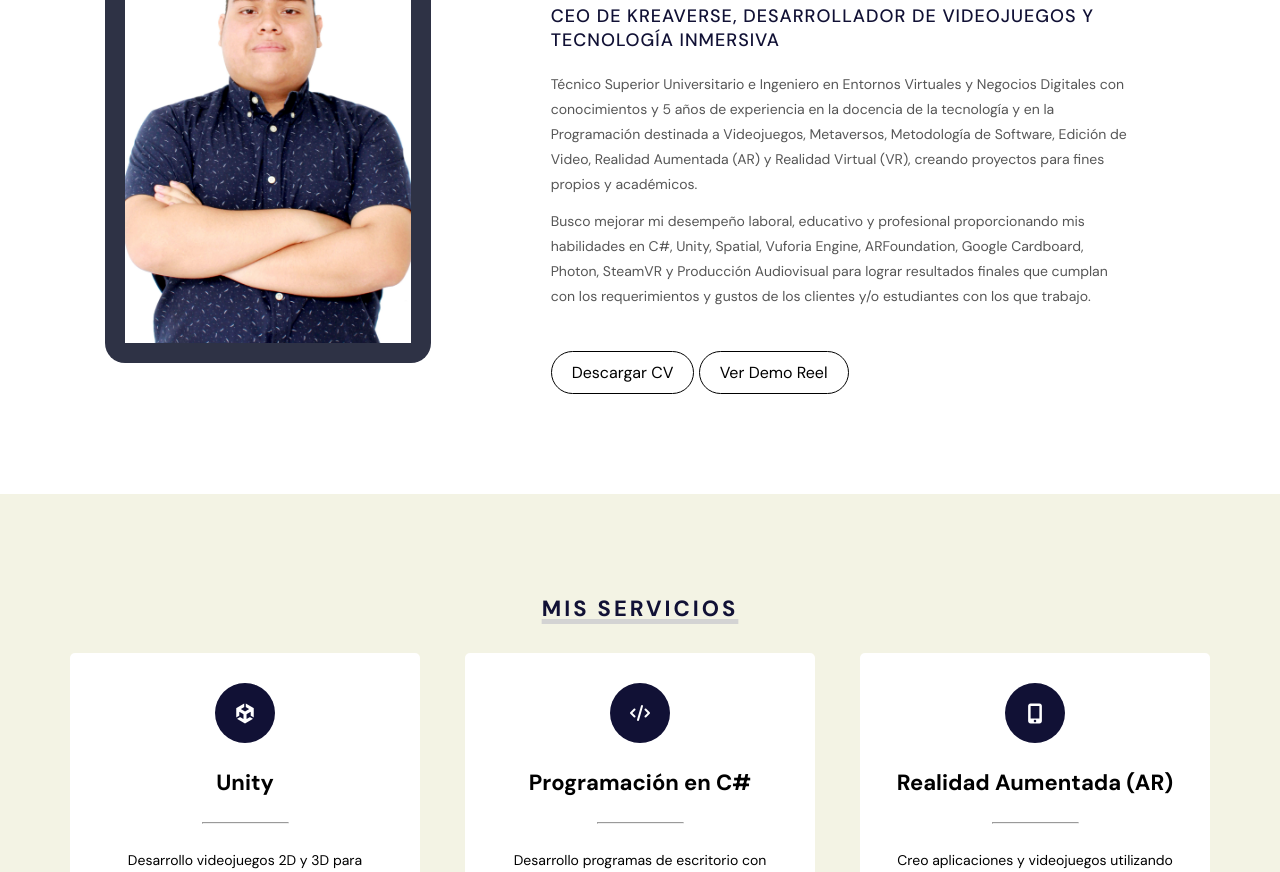
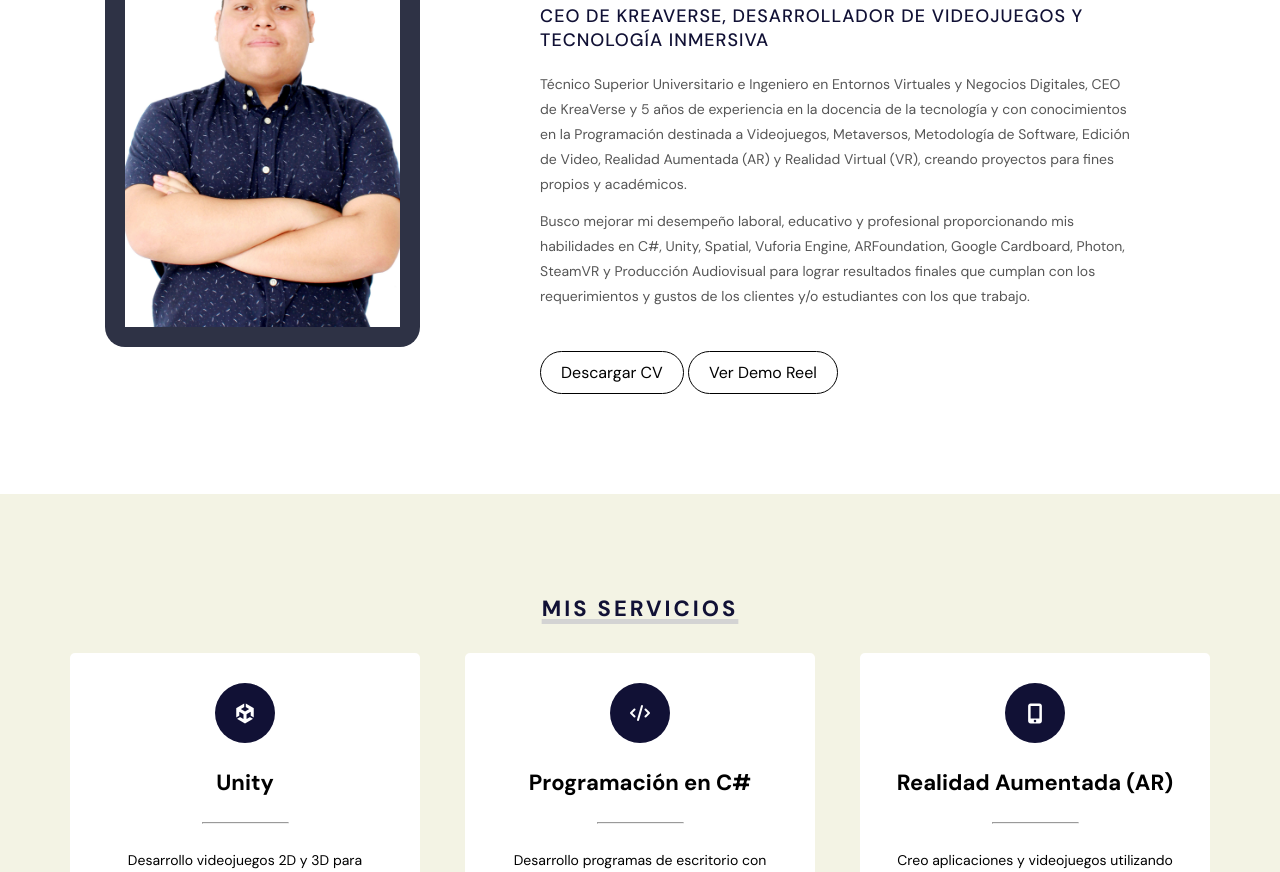
Before and after one commit to GasparValdez/PortafolioGasparValdez, a plain HTML site: page index.html in a window 1280 px wide. Shown: the part 1006-1878 px from the top of the page. Drawn offline with Linux system fonts and the light colour scheme.

Commit message:
Update index.html

```diff
--- a/index.html
+++ b/index.html
@@ -57,7 +57,7 @@
             <p class="titulo-seccion">Sobre Mi</p>
             <h2>Hola, Soy <span>Gaspar Valdez</span> </h2>
             <h3>CEO de KreaVerse, Desarrollador de videojuegos y tecnología inmersiva</h3>
-            <p>Técnico Superior Universitario e Ingeniero en Entornos Virtuales y Negocios Digitales con conocimientos y 5 años de experiencia en la docencia de la tecnología y en la Programación destinada a Videojuegos, Metaversos, Metodología de Software, Edición de Video, Realidad Aumentada (AR) y Realidad Virtual (VR), creando proyectos para fines propios y académicos.</p>
+            <p>Técnico Superior Universitario e Ingeniero en Entornos Virtuales y Negocios Digitales, CEO de KreaVerse y 5 años de experiencia en la docencia de la tecnología y con conocimientos en la Programación destinada a Videojuegos, Metaversos, Metodología de Software, Edición de Video, Realidad Aumentada (AR) y Realidad Virtual (VR), creando proyectos para fines propios y académicos.</p>
             <p>Busco mejorar mi desempeño laboral, educativo y profesional proporcionando mis habilidades en C#, Unity, Spatial, Vuforia Engine, ARFoundation, Google Cardboard, Photon, SteamVR y Producción Audiovisual para lograr resultados finales que cumplan con los requerimientos y gustos de los clientes y/o estudiantes con los que trabajo.</p>
             <a href="pdf/CV_Gaspar Humberto Valdez Avila.pdf" download="CV_Gaspar Humberto Valdez Avila">Descargar CV</a>
             <a href="https://www.youtube.com/watch?v=txjclIsLWno" target="_blank">Ver Demo Reel</a>
```
